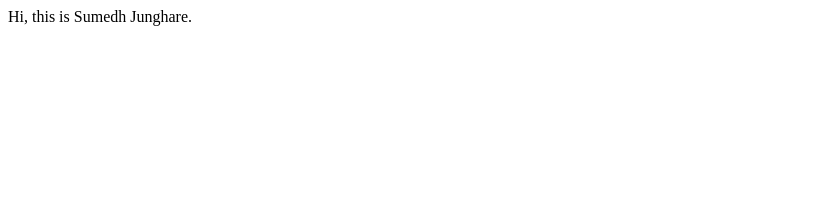
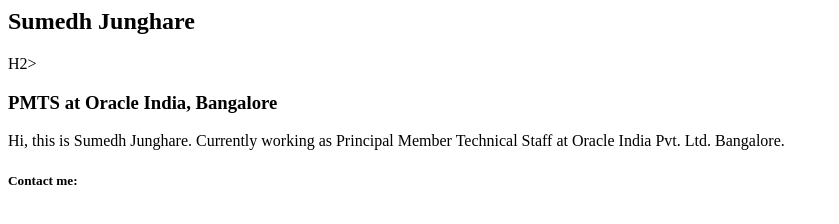
Before and after one commit to jsumedh10/sudo_find_sumedh, a plain HTML site: page index.html in a window 1280 px wide. Shown: the whole page, without its empty margins (0-839 px from the left). Drawn offline with Linux system fonts and the light colour scheme.

Commit message:
Update index.html

```diff
--- a/index.html
+++ b/index.html
@@ -1 +1,8 @@
-Hi, this is Sumedh Junghare.
+<H2>Sumedh Junghare</H2>H2><H3>PMTS at Oracle India, Bangalore</H3>
+<p>
+Hi, this is Sumedh Junghare. Currently working as Principal Member Technical Staff at Oracle India Pvt. Ltd. Bangalore.
+</p>
+
+<h5>
+  Contact me: <Email ID>
+</h5>
```
